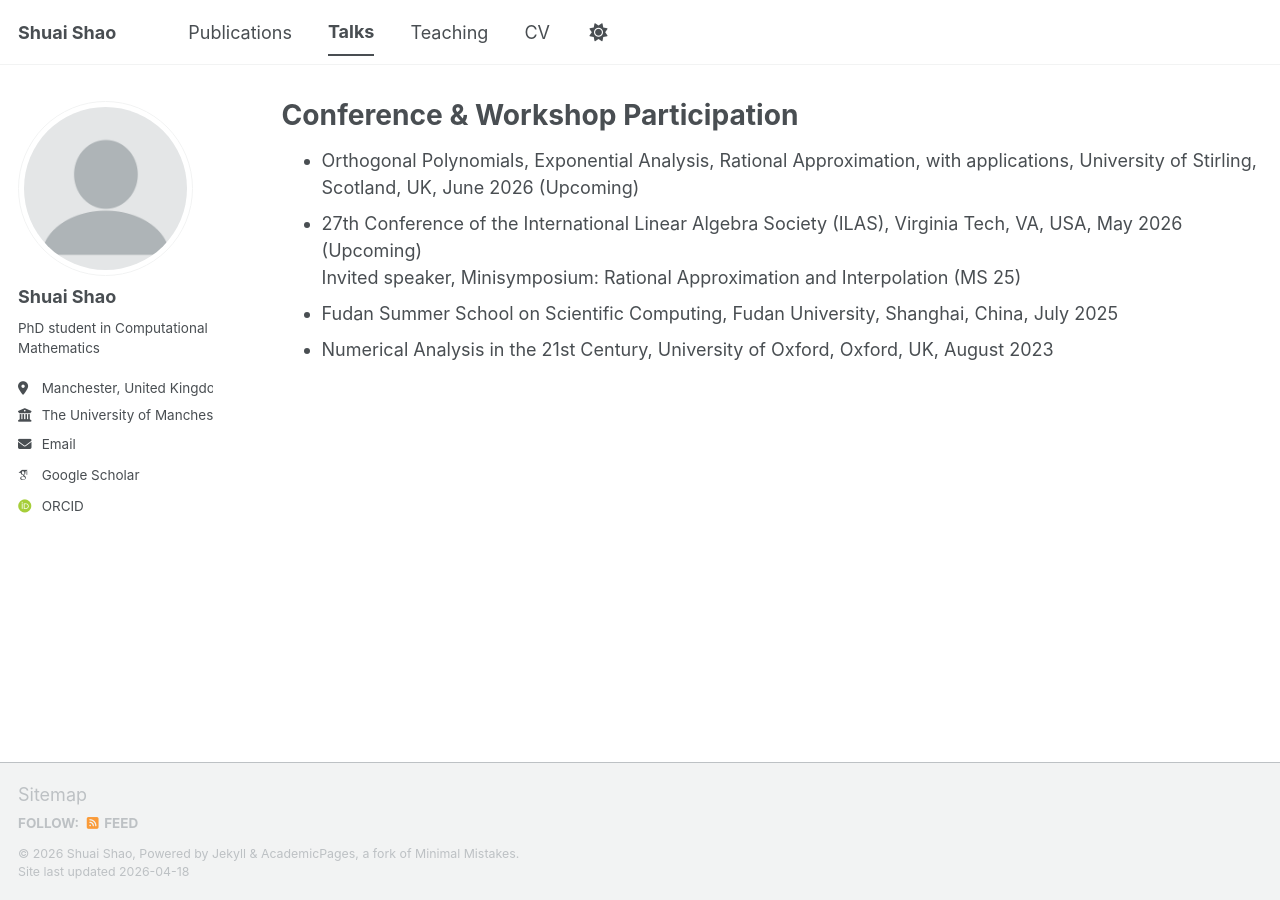
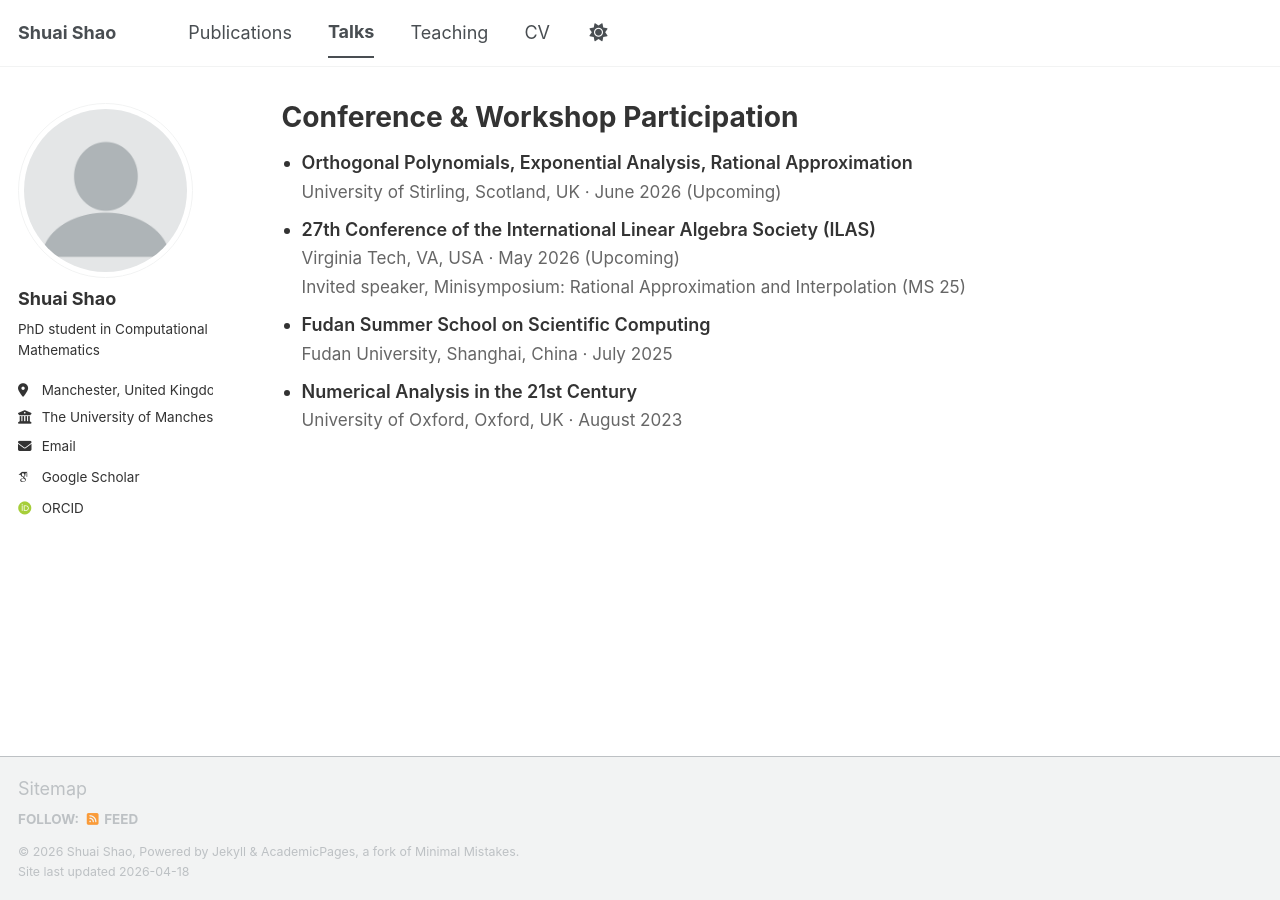
Before and after one commit to ShuaiShao-1203/ShuaiShao-1203.github.io, a Jekyll site: the page built from _pages/talks.html, in a window 1280 px wide. Built offline with Jekyll 4.4.1, drawn with Linux system fonts in a browser that asks for light colours; some web fonts are replaced; a script bundle is joined from its source files by our own code; library files that are not in the unit come from our copies.

Commit message:
Update talks.html

```diff
--- a/_pages/talks.html
+++ b/_pages/talks.html
@@ -4,14 +4,51 @@ title: "Conference & Workshop Participation"
 permalink: /talks/
 author_profile: true
 ---
+
+<style>
+  body {
+    font-family: -apple-system, BlinkMacSystemFont, "Segoe UI", Arial, sans-serif;
+    line-height: 1.6;
+    color: #333;
+  }
+
+  ul {
+    padding-left: 20px;
+  }
+
+  li {
+    margin-bottom: 12px;
+  }
+
+  .title {
+    font-weight: 600;
+  }
+
+  .meta {
+    color: #666;
+    font-size: 0.95em;
+  }
+</style>
+
 <ul>
-<li>  Orthogonal Polynomials, Exponential Analysis, Rational Approximation, with applications, University of Stirling, Scotland, UK, June 2026 (Upcoming) </li>
+  <li>
+    <span class="title">Orthogonal Polynomials, Exponential Analysis, Rational Approximation</span><br>
+    <span class="meta">University of Stirling, Scotland, UK · June 2026 (Upcoming)</span>
+  </li>
 
-<li> 27th Conference of the International Linear Algebra Society (ILAS), Virginia Tech, VA, USA, May 2026 (Upcoming) <br>
-Invited speaker, Minisymposium: Rational Approximation and Interpolation (MS 25) </li>
+  <li>
+    <span class="title">27th Conference of the International Linear Algebra Society (ILAS)</span><br>
+    <span class="meta">Virginia Tech, VA, USA · May 2026 (Upcoming)</span><br>
+    <span class="meta">Invited speaker, Minisymposium: Rational Approximation and Interpolation (MS 25)</span>
+  </li>
 
-<li> Fudan Summer School on Scientific Computing, Fudan University, Shanghai, China, July 2025 </li>
+  <li>
+    <span class="title">Fudan Summer School on Scientific Computing</span><br>
+    <span class="meta">Fudan University, Shanghai, China · July 2025</span>
+  </li>
 
-<li> Numerical Analysis in the 21st Century, University of Oxford, Oxford, UK, August 2023 </li>
-
+  <li>
+    <span class="title">Numerical Analysis in the 21st Century</span><br>
+    <span class="meta">University of Oxford, Oxford, UK · August 2023</span>
+  </li>
 </ul>
```
